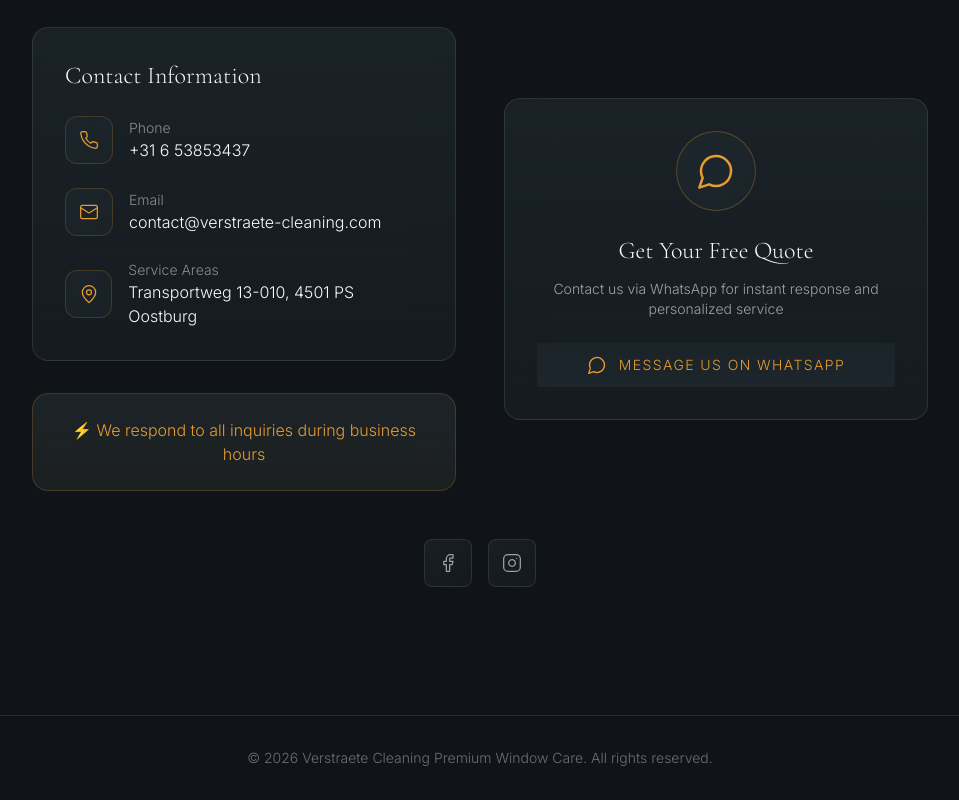
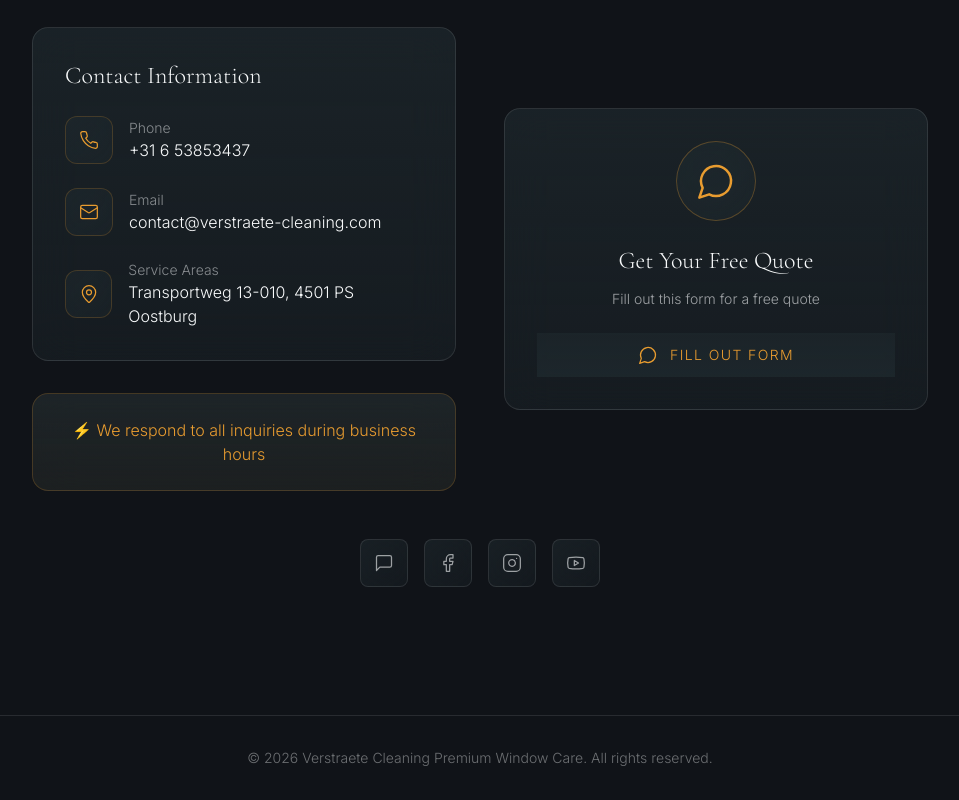
Before and after one commit to Mejrifx/window-cleaning-main, a React (Vite) app: page / in a window 1280 px wide. Shown: the part 7674-8474 px from the top of the page, without its empty margins (160-1119 px from the left). Built offline with nearby package versions, Linux system fonts and the light colour scheme; the HTML template or start-up script is replaced by a standard one.

Commit message:
Add WhatsApp and YouTube social icons, update quote section to link to Google Form

```diff
--- a/src/components/ContactForm.tsx
+++ b/src/components/ContactForm.tsx
@@ -1,5 +1,5 @@
 import { motion } from 'framer-motion';
-import { MessageCircle, Phone, Mail, MapPin, Facebook, Instagram } from 'lucide-react';
+import { MessageCircle, Phone, Mail, MapPin, Facebook, Instagram, MessageSquare, Youtube } from 'lucide-react';
 import { useLanguage } from '@/contexts/LanguageContext';
 
 const ContactForm = () => {
@@ -105,7 +105,7 @@ const ContactForm = () => {
                 </div>
 
                 <motion.a
-                  href="https://wa.me/31653853437"
+                  href="https://docs.google.com/forms/d/e/1FAIpQLSfi4yEvRvt1aifJqudkHT0vGUGSeW1-1-G7yGVxrCeu3p4eww/viewform?usp=publish-editor"
                   target="_blank"
                   rel="noopener noreferrer"
                   className="btn-luxury text-golden tracking-widest text-sm uppercase font-light flex items-center justify-center gap-3 w-full"
@@ -128,6 +128,17 @@ const ContactForm = () => {
             className="flex justify-center gap-4 mt-12"
           >
             <motion.a
+              href="https://wa.me/31653853437"
+              target="_blank"
+              rel="noopener noreferrer"
+              className="w-12 h-12 rounded-lg glass border border-frost/10 flex items-center justify-center text-frost/60 hover:text-golden hover:border-golden/30 transition-all duration-300"
+              whileHover={{ scale: 1.1, y: -2 }}
+              whileTap={{ scale: 0.95 }}
+              aria-label="WhatsApp"
+            >
+              <MessageSquare className="w-5 h-5" strokeWidth={1.5} />
+            </motion.a>
+            <motion.a
               href="https://www.facebook.com/verstraetecleaning"
               target="_blank"
               rel="noopener noreferrer"
@@ -149,6 +160,17 @@ const ContactForm = () => {
             >
               <Instagram className="w-5 h-5" strokeWidth={1.5} />
             </motion.a>
+            <motion.a
+              href="https://www.youtube.com/@verstraetecleaning7862"
+              target="_blank"
+              rel="noopener noreferrer"
+              className="w-12 h-12 rounded-lg glass border border-frost/10 flex items-center justify-center text-frost/60 hover:text-golden hover:border-golden/30 transition-all duration-300"
+              whileHover={{ scale: 1.1, y: -2 }}
+              whileTap={{ scale: 0.95 }}
+              aria-label="YouTube"
+            >
+              <Youtube className="w-5 h-5" strokeWidth={1.5} />
+            </motion.a>
           </motion.div>
         </div>
       </div>
--- a/src/lib/i18n.ts
+++ b/src/lib/i18n.ts
@@ -208,8 +208,8 @@ export const translations: Record<Language, Translations> = {
     contactAreas: 'Service Areas',
     contactResponse: '⚡ We respond to all inquiries during business hours',
     contactWhatsAppTitle: 'Get Your Free Quote',
-    contactWhatsAppDesc: 'Contact us via WhatsApp for instant response and personalized service',
-    contactWhatsAppButton: 'Message Us on WhatsApp',
+    contactWhatsAppDesc: 'Fill out this form for a free quote',
+    contactWhatsAppButton: 'Fill Out Form',
 
     footerDescription: 'Premium window care for discerning clients. Crystal-clear results, every time.',
     footerInsured: 'Fully Insured',
@@ -311,8 +311,8 @@ export const translations: Record<Language, Translations> = {
     contactAreas: 'Adres',
     contactResponse: '⚡ Wij reageren zo snel mogelijk',
     contactWhatsAppTitle: 'Vraag Uw Gratis Offerte Aan',
-    contactWhatsAppDesc: 'Neem contact met ons op via WhatsApp voor directe reactie en persoonlijke service',
-    contactWhatsAppButton: 'Stuur Ons Een WhatsApp Bericht',
+    contactWhatsAppDesc: 'Vul hier het formulier in',
+    contactWhatsAppButton: 'Vul hier het formulier in',
 
     footerDescription: 'Premium ramenreiniging voor veeleisende klanten. Kristalheldere resultaten, elke keer.',
     footerInsured: 'Volledig Verzekerd',
```
